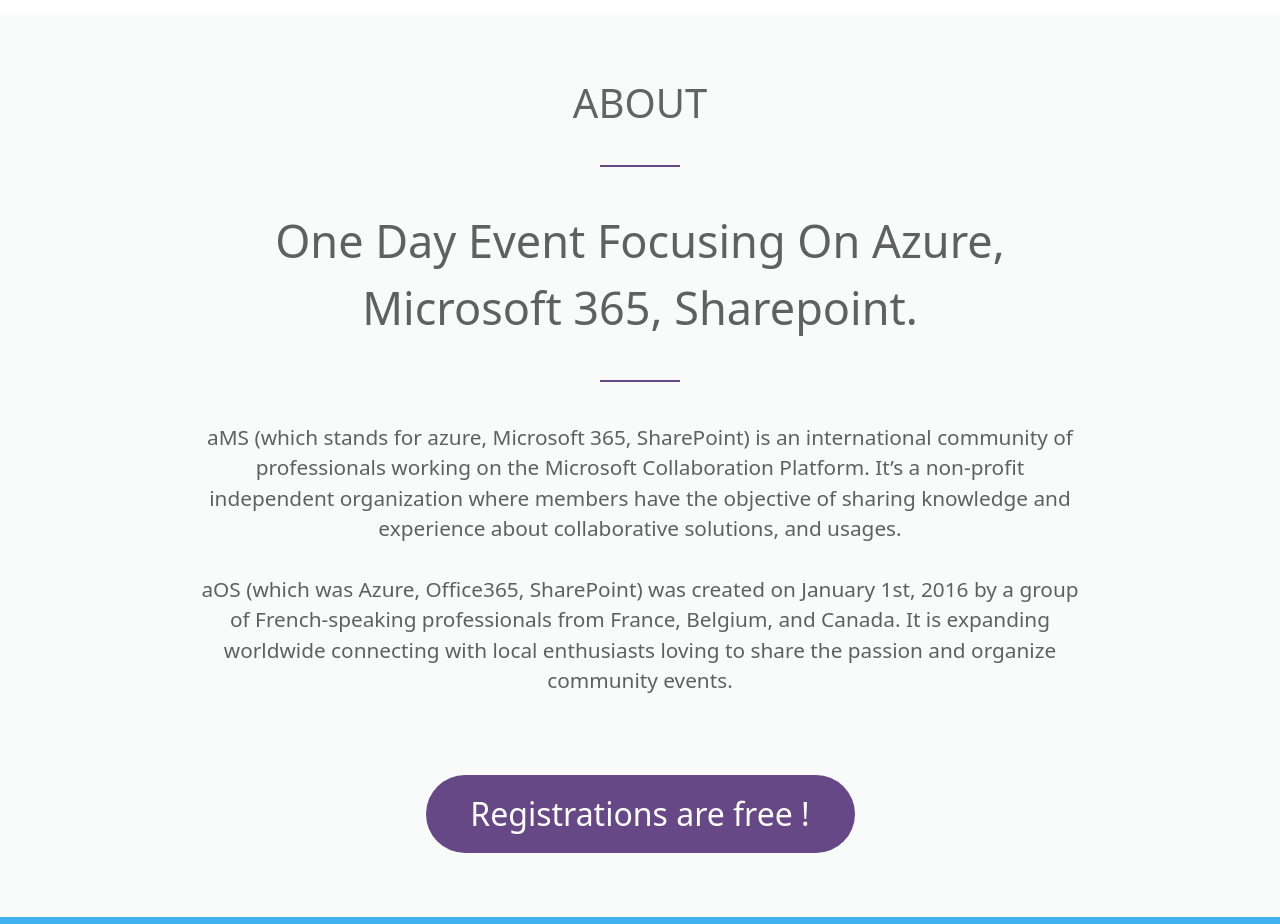
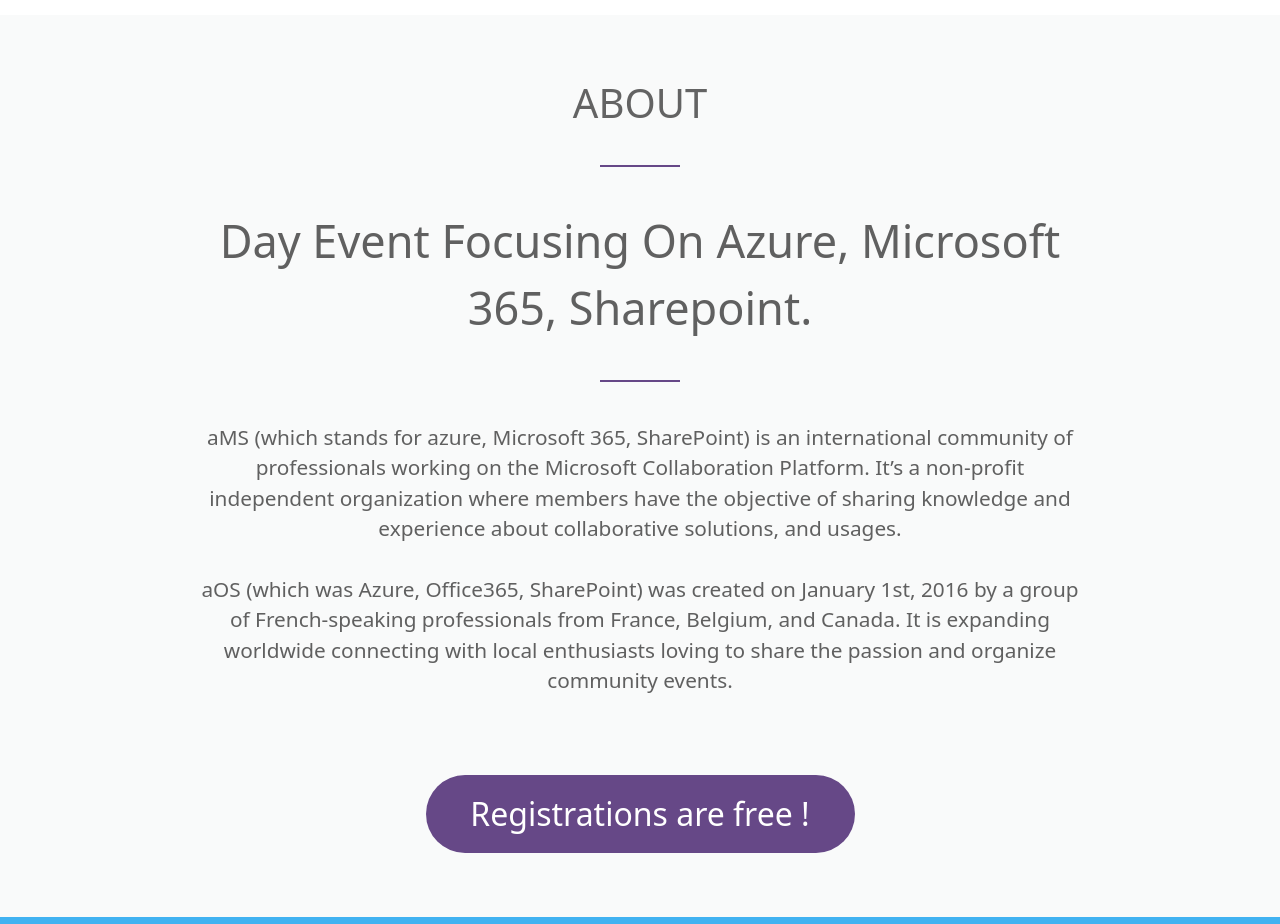
Before and after one commit to aman-pen/demo-static-ams, a React (Create React App) app: page / in a window 1280 px wide. Shown: the part 1080-2004 px from the top of the page. Built offline with nearby package versions, Linux system fonts and the light colour scheme.

Commit message:
Reverted back the minor changes

```diff
--- a/src/About.js
+++ b/src/About.js
@@ -7,7 +7,7 @@
     <div className="about">
       <h1 className="about-heading"> ABOUT </h1>
       <div className="one-day-event">
-        One Day Event Focusing On Azure, Microsoft 365, Sharepoint.
+        Day Event Focusing On Azure, Microsoft 365, Sharepoint.
       </div>
       <div className="about-para-text">
         aMS (which stands for azure, Microsoft 365, SharePoint) is an
```
